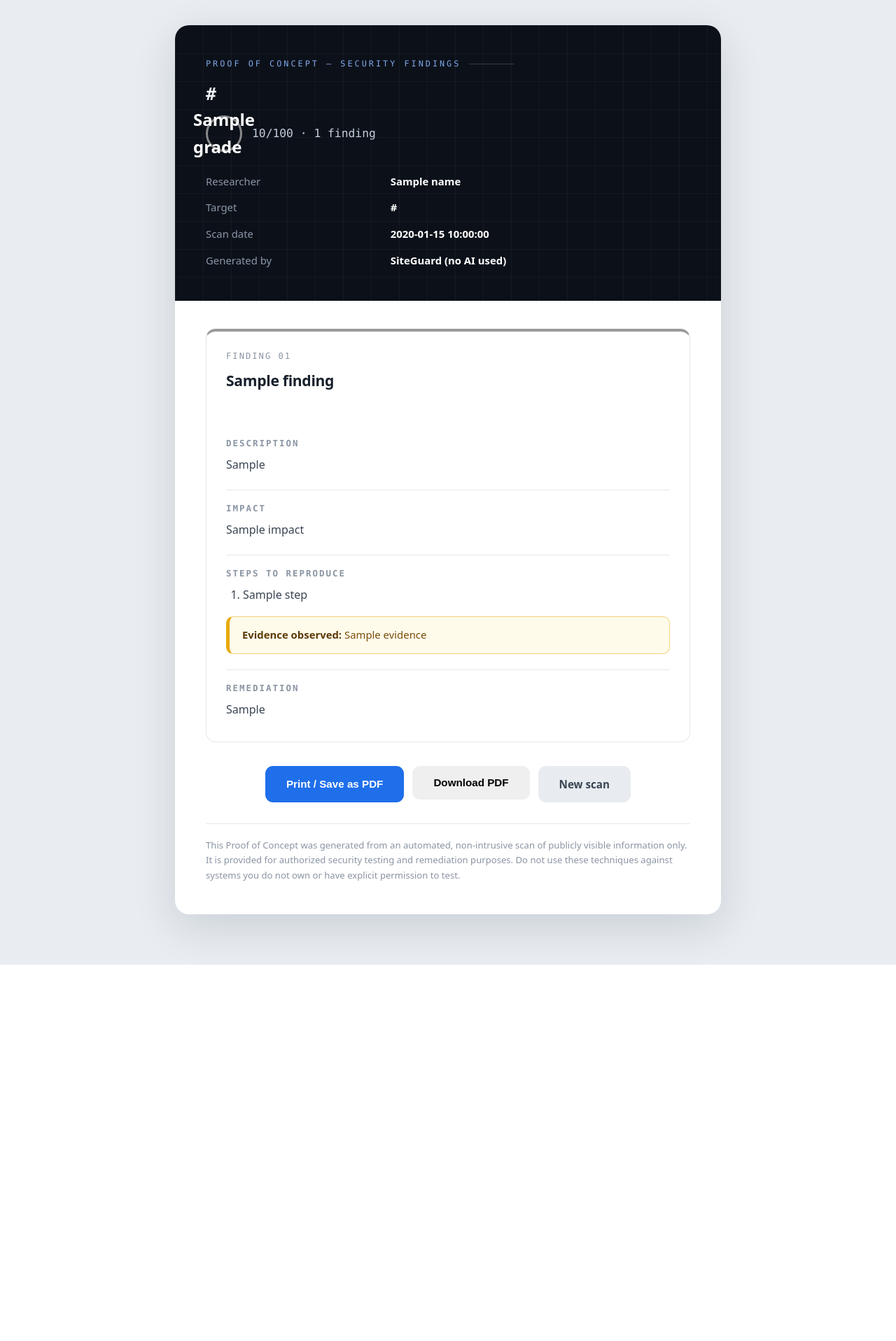
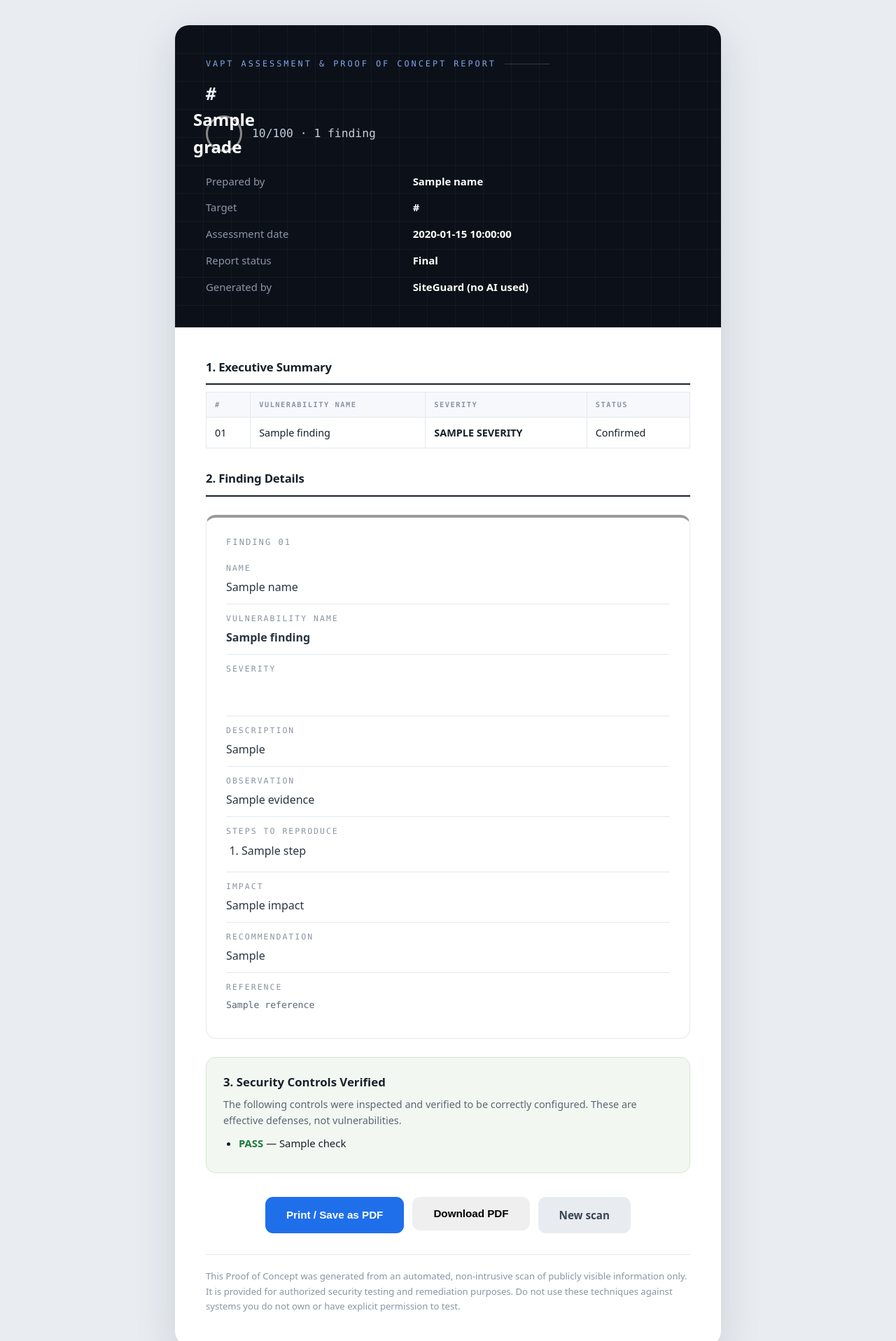
Before and after one commit to xorudra/siteguard, a Flask app: template templates/poc.html in a window 1280 px wide. Shown: the top 1917 px of the page at 70% size. Before the commit the page ends 1379 px from the top, so only its background shows below. Run offline with Flask 3, Linux system fonts and the light colour scheme; the template is opened without the code that fills it: most values are stand-ins (such as "Sample title", 1, 10 or a date in 2020).

Commit message:
PoC: VAPT report format (name/vuln/severity/description/observation/steps/impact/recommendation/reference) + exec summary + verified controls

```diff
--- a/app.py
+++ b/app.py
@@ -169,6 +169,23 @@ class _PocPDF(FPDF):
         self.cell(0, 8, f"Page {self.page_no()}/{{nb}}", align="C")
 
 
+# --- Reference links per finding key (OWASP / CWE) for the PoC report.
+REFERENCES = {
+    "https": "OWASP Transport Layer Protection Cheat Sheet; https://cheatsheetseries.owasp.org/cheatsheets/Transport_Layer_Protection_Cheat_Sheet.html",
+    "http-redirect": "OWASP HTTP Strict Transport Security Cheat Sheet; https://cheatsheetseries.owasp.org/cheatsheets/HTTP_Strict_Transport_Security_Cheat_Sheet.html",
+    "hsts": "OWASP HTTP Strict Transport Security Cheat Sheet; https://cheatsheetseries.owasp.org/cheatsheets/HTTP_Strict_Transport_Security_Cheat_Sheet.html",
+    "clickjacking": "OWASP Clickjacking Defense Cheat Sheet; https://cheatsheetseries.owasp.org/cheatsheets/Clickjacking_Defense_Cheat_Sheet.html",
+    "csp": "OWASP Content Security Policy Cheat Sheet; https://cheatsheetseries.owasp.org/cheatsheets/Content_Security_Policy_Cheat_Sheet.html",
+    "server-version": "CWE-200 Exposure of Sensitive Information; https://cwe.mitre.org/data/definitions/200.html",
+    "x-powered-by": "CWE-200 Exposure of Sensitive Information; https://cwe.mitre.org/data/definitions/200.html",
+    "cert-expired": "OWASP Certificate and Public Key Pinning; https://owasp.org/www-community/controls/Certificate_and_Public_Key_Pinning",
+    "cert-expiring": "OWASP Certificate and Public Key Pinning; https://owasp.org/www-community/controls/Certificate_and_Public_Key_Pinning",
+    "git": "CWE-538 File and Directory Information Exposure; https://cwe.mitre.org/data/definitions/538.html",
+    "env": "CWE-538 File and Directory Information Exposure; https://cwe.mitre.org/data/definitions/538.html",
+    "wp-login": "OWASP WordPress Security Implementation Guideline; https://owasp.org/www-project-wordpress-security-implementation-guideline/",
+}
+
+
 def _poc_details(report):
     details = []
     for f in report["findings"]:
@@ -179,6 +196,7 @@ def _poc_details(report):
             "impact": d.get("impact", ""),
             "repro": [s.replace("TARGET", host) for s in d.get("repro", [])],
             "evidence": d.get("evidence", ""),
+            "reference": REFERENCES.get(f.get("key", ""), ""),
         })
     return details
 
@@ -191,24 +209,41 @@ def _build_poc_pdf(report, name, details):
     pdf.set_margins(20, 18, 20)
     pdf.add_page()
 
+    def _field(label, body):
+        if not body:
+            return
+        pdf.set_font("helvetica", "B", 9)
+        pdf.set_text_color(*muted)
+        pdf.cell(0, 6, _pdf_sanitize(label.upper()),
+                 new_x="LMARGIN", new_y="NEXT")
+        pdf.set_font("helvetica", "", 10)
+        pdf.set_text_color(*ink)
+        pdf.multi_cell(0, 5.5, _pdf_sanitize(body),
+                       new_x="LMARGIN", new_y="NEXT", align="L")
+        pdf.ln(2)
+
+    def _section_head(text):
+        if pdf.get_y() > 245:
+            pdf.add_page()
+        pdf.set_font("helvetica", "B", 13)
+        pdf.set_text_color(*ink)
+        pdf.cell(0, 9, _pdf_sanitize(text), new_x="LMARGIN", new_y="NEXT")
+        pdf.ln(2)
+
+    # ---- report header ----
     pdf.set_font("helvetica", "B", 9)
     pdf.set_text_color(*muted)
-    pdf.cell(0, 6, "PROOF OF CONCEPT - SECURITY FINDINGS",
+    pdf.cell(0, 6, "VAPT ASSESSMENT & PROOF OF CONCEPT REPORT",
              new_x="LMARGIN", new_y="NEXT")
     pdf.set_font("helvetica", "B", 20)
     pdf.set_text_color(*ink)
     pdf.multi_cell(0, 9, _pdf_sanitize(report["url"]),
-                   new_x="LMARGIN", new_y="NEXT")
-    n = len(report["findings"])
-    pdf.set_font("helvetica", "", 12)
-    pdf.cell(0, 8, _pdf_sanitize(
-        f"Grade {report['grade']}  |  {report['score']}/100  |  "
-        f"{n} finding{'s' if n != 1 else ''}"),
-        new_x="LMARGIN", new_y="NEXT")
+                   new_x="LMARGIN", new_y="NEXT", align="L")
     pdf.ln(4)
     pdf.set_font("helvetica", "", 10)
-    for label, val in (("Researcher", name), ("Target", report["url"]),
-                       ("Scan date", report["scanned_at"]),
+    for label, val in (("Prepared by", name), ("Target", report["url"]),
+                       ("Assessment date", report["scanned_at"]),
+                       ("Report status", "Final"),
                        ("Generated by", "SiteGuard (no AI used)")):
         pdf.set_text_color(*muted)
         pdf.cell(36, 6, _pdf_sanitize(label))
@@ -220,41 +255,59 @@ def _build_poc_pdf(report, name, details):
     pdf.line(20, pdf.get_y(), 190, pdf.get_y())
     pdf.ln(8)
 
+    # ---- 1. executive summary ----
+    _section_head("1. Executive Summary")
     for i, d in enumerate(details, 1):
         f = d["finding"]
-        sev = SEV_LABEL.get(f.get("severity", ""), "")
+        pdf.set_font("helvetica", "", 10)
+        pdf.set_text_color(*ink)
+        pdf.multi_cell(0, 6, _pdf_sanitize(
+            f"{i:02d}. {f.get('title', '')} "
+            f"[{f.get('severity', '').upper()}] - Confirmed"),
+            new_x="LMARGIN", new_y="NEXT", align="L")
+    pdf.ln(4)
+
+    # ---- 2. finding details ----
+    _section_head("2. Finding Details")
+    for i, d in enumerate(details, 1):
+        f = d["finding"]
         if pdf.get_y() > 230:
             pdf.add_page()
-        pdf.set_font("helvetica", "B", 9)
-        pdf.set_text_color(*muted)
-        pdf.cell(0, 6, _pdf_sanitize(f"FINDING {i:02d} - {sev.upper()}"),
+        pdf.set_font("helvetica", "B", 12)
+        pdf.set_text_color(*ink)
+        pdf.cell(0, 8, _pdf_sanitize(f"Finding {i:02d}"),
                  new_x="LMARGIN", new_y="NEXT")
-        pdf.set_font("helvetica", "B", 14)
+        pdf.ln(1)
+        _field("Name", name)
+        _field("Vulnerability Name", f.get("title", ""))
+        _field("Severity", f.get("severity", "").upper())
+        _field("Description", f.get("what_it_means", ""))
+        _field("Observation", d.get("evidence", ""))
+        if d.get("repro"):
+            _field("Steps to reproduce",
+                   "\n".join(f"{j + 1}. {s}"
+                             for j, s in enumerate(d["repro"])))
+        _field("Impact", d.get("impact", ""))
+        _field("Recommendation", f.get("how_to_fix", ""))
+        _field("Reference", d.get("reference", ""))
+        pdf.ln(4)
+
+    # ---- 3. security controls verified ----
+    passed = [c for c in report.get("checks", [])
+              if c.get("status") == "passed"]
+    if passed:
+        _section_head("3. Security Controls Verified")
+        pdf.set_font("helvetica", "", 10)
         pdf.set_text_color(*ink)
-        pdf.multi_cell(0, 7.5, _pdf_sanitize(f.get("title", "")),
-                       new_x="LMARGIN", new_y="NEXT")
+        pdf.multi_cell(0, 5.5, _pdf_sanitize(
+            "The following controls were inspected and verified to be "
+            "correctly configured. They are effective defenses, not "
+            "vulnerabilities."), new_x="LMARGIN", new_y="NEXT", align="L")
         pdf.ln(2)
-        sections = (
-            ("DESCRIPTION", f.get("what_it_means", "")),
-            ("IMPACT", d.get("impact", "")),
-            ("STEPS TO REPRODUCE", "\n".join(
-                f"{j + 1}. {s}" for j, s in enumerate(d.get("repro", [])))),
-            ("EVIDENCE", d.get("evidence", "")),
-            ("REMEDIATION", f.get("how_to_fix", "")),
-        )
-        for head, body in sections:
-            if not body:
-                continue
-            pdf.set_font("helvetica", "B", 9)
-            pdf.set_text_color(*muted)
-            pdf.cell(0, 6, _pdf_sanitize(head),
-                     new_x="LMARGIN", new_y="NEXT")
-            pdf.set_font("helvetica", "", 10)
-            pdf.set_text_color(*ink)
-            pdf.multi_cell(0, 5.5, _pdf_sanitize(body),
-                           new_x="LMARGIN", new_y="NEXT")
-            pdf.ln(2)
-        pdf.ln(5)
+        for c in passed:
+            pdf.cell(0, 6, _pdf_sanitize(f"PASS - {c.get('name', '')}"),
+                     new_x="LMARGIN", new_y="NEXT", align="L")
+        pdf.ln(4)
 
     pdf.set_font("helvetica", "", 9)
     pdf.set_text_color(*muted)
@@ -263,7 +316,7 @@ def _build_poc_pdf(report, name, details):
         "scan of publicly visible information only. It is provided for "
         "authorized security testing and remediation purposes. Do not use "
         "these techniques against systems you do not own or have explicit "
-        "permission to test."), new_x="LMARGIN", new_y="NEXT")
+        "permission to test."), new_x="LMARGIN", new_y="NEXT", align="L")
     return bytes(pdf.output())
 
 # --- simple in-memory rate limiting: 10 scans / hour per IP ---
--- a/templates/poc.html
+++ b/templates/poc.html
@@ -50,14 +50,26 @@
   .finding .fnum{font-family:var(--mono); font-size:.76em; letter-spacing:2px; color:var(--faint); text-transform:uppercase; margin:0 0 8px}
   .finding h2{margin:0 0 4px; font-size:1.32em; letter-spacing:-.3px}
   .pill{display:inline-block; color:#fff; font-size:.76em; font-weight:700; padding:5px 13px; border-radius:20px; letter-spacing:.6px; text-transform:uppercase; margin:10px 0 2px}
-  .finding h3{font-family:var(--mono); font-size:.78em; text-transform:uppercase; letter-spacing:2px; color:var(--faint); margin:22px 0 8px; padding-top:16px; border-top:1px solid var(--line)}
-  .finding h3:first-of-type{border-top:0; padding-top:0; margin-top:18px}
-  .finding p{margin:6px 0; color:#3a4553}
-  .finding ol{margin:8px 0; padding-left:24px; color:#3a4553}
-  .finding li{margin:7px 0}
+  .sec-head{font-size:1.05em; letter-spacing:-.2px; margin:30px 0 10px; padding-bottom:10px; border-bottom:2px solid var(--ink)}
+  table.summary{width:100%; border-collapse:collapse; margin:6px 0 8px; font-size:.9em}
+  table.summary th{font-family:var(--mono); font-size:.72em; text-transform:uppercase; letter-spacing:1.5px; color:var(--faint); text-align:left; padding:9px 12px; border:1px solid var(--line); background:#f6f8fb}
+  table.summary td{padding:10px 12px; border:1px solid var(--line); vertical-align:top}
+  table.summary td.sev{font-weight:800; white-space:nowrap}
+  dl.fields{margin:16px 0 0}
+  dl.fields > div{padding:11px 0; border-top:1px solid var(--line)}
+  dl.fields > div:first-child{border-top:0; padding-top:2px}
+  dl.fields dt{font-family:var(--mono); font-size:.72em; text-transform:uppercase; letter-spacing:2px; color:var(--faint); margin:0 0 5px}
+  dl.fields dd{margin:0; color:#2b3542; overflow-wrap:anywhere}
+  dl.fields dd ol{margin:6px 0; padding-left:22px}
+  dl.fields dd li{margin:6px 0}
+  dl.fields dd.ref{font-family:var(--mono); font-size:.82em; color:var(--muted)}
+  .controls{background:#f2f8f1; border:1px solid #d5e6d2; border-radius:14px; padding:22px 24px; margin:26px 0}
+  .controls h2{margin:0 0 6px; font-size:1.05em}
+  .controls p{margin:0 0 10px; font-size:.9em; color:var(--muted)}
+  .controls ul{margin:0; padding-left:22px}
+  .controls li{margin:7px 0; font-size:.93em}
+  .pass{color:#1d7a3a; font-weight:800}
   code{background:#f1f4f8; border:1px solid #e0e5ec; border-radius:6px; padding:2px 8px; font-size:.87em; font-family:var(--mono); word-break:break-all; color:#243044}
-  .evidence{background:#fffbeb; border:1px solid #f3d27a; border-left:5px solid #e8a90c; border-radius:10px; padding:14px 18px; margin-top:18px; font-size:.93em; color:#7a4d0b}
-  .evidence b{color:#5c3a06}
   .toolbar{display:flex; gap:12px; justify-content:center; margin:34px 0 8px; flex-wrap:wrap}
   .toolbar button,.toolbar a{
     padding:14px 30px; font-size:.95em; font-weight:700; border-radius:11px; cursor:pointer;
@@ -88,11 +100,19 @@
     .body{padding:0}
     .finding{break-inside:avoid; border:1px solid #bbb; border-radius:0; box-shadow:none; padding:16px 18px}
     .finding .fnum{color:#777}
-    .finding h3{color:#555}
     .finding p,.finding li{color:#222}
+    .sec-head{color:#111; border-bottom-color:#111}
+    table.summary th,table.summary td{border-color:#999; color:#111}
+    table.summary th{background:#fff}
+    table.summary td.sev{color:#111}
+    dl.fields dt{color:#555}
+    dl.fields dd{color:#111}
+    dl.fields dd.ref{color:#333}
+    .controls{background:#fff !important; border:1px solid #999}
+    .controls h2,.controls li{color:#111}
+    .controls p{color:#555}
+    .pass{color:#111 !important}
     .pill{background:none !important; color:#111 !important; border:1px solid #555}
-    .evidence{background:#fff !important; border:1px solid #999; color:#333}
-    .evidence b{color:#111}
     code{background:#fff; border:1px solid #999; color:#111}
     .disclaimer{color:#555}
   }
@@ -103,52 +123,77 @@
 <div class="wrap">
   <div class="sheet">
     <div class="cover">
-      <p class="kicker">Proof of Concept &mdash; Security Findings</p>
+      <p class="kicker">VAPT Assessment &amp; Proof of Concept Report</p>
       <h1>{{ r.url }}</h1>
       <div class="grade-line">
         <span class="grade" style="border-color:{{ grade_color }};color:#fff">{{ r.grade }}</span>
         <span class="score">{{ r.score }}/100 &middot; {{ details|length }} finding{{ 's' if details|length != 1 }}</span>
       </div>
       <table>
-        <tr><td>Researcher</td><td class="v">{{ name }}</td></tr>
+        <tr><td>Prepared by</td><td class="v">{{ name }}</td></tr>
         <tr><td>Target</td><td class="v">{{ r.url }}</td></tr>
-        <tr><td>Scan date</td><td class="v">{{ r.scanned_at }}</td></tr>
+        <tr><td>Assessment date</td><td class="v">{{ r.scanned_at }}</td></tr>
+        <tr><td>Report status</td><td class="v">Final</td></tr>
         <tr><td>Generated by</td><td class="v">SiteGuard (no AI used)</td></tr>
       </table>
     </div>
     <div class="body">
+      <h2 class="sec-head">1. Executive Summary</h2>
+      <table class="summary">
+        <tr><th>#</th><th>Vulnerability Name</th><th>Severity</th><th>Status</th></tr>
+        {% for d in details %}
+        <tr>
+          <td>{{ "%02d"|format(loop.index) }}</td>
+          <td>{{ d.finding.title }}</td>
+          <td class="sev" style="color:{{ sev_color[d.finding.severity] }}">{{ d.finding.severity|upper }}</td>
+          <td>Confirmed</td>
+        </tr>
+        {% endfor %}
+      </table>
+
+      <h2 class="sec-head">2. Finding Details</h2>
       {% for d in details %}
       {% set f = d.finding %}
       <div class="finding sev-{{ f.severity }}">
         <p class="fnum">Finding {{ "%02d"|format(loop.index) }}</p>
-        <h2>{{ f.title }}</h2>
-        <span class="pill" style="background:{{ sev_color[f.severity] }}">{{ sev_label[f.severity] }} &middot; {{ f.severity|upper }}</span>
-
-        <h3>Description</h3>
-        <p>{{ f.what_it_means }}</p>
-
-        {% if d.impact %}
-        <h3>Impact</h3>
-        <p>{{ d.impact }}</p>
+        <dl class="fields">
+          <div><dt>Name</dt><dd>{{ name }}</dd></div>
+          <div><dt>Vulnerability Name</dt><dd><b>{{ f.title }}</b></dd></div>
+          <div><dt>Severity</dt><dd><span class="pill" style="background:{{ sev_color[f.severity] }}">{{ f.severity|upper }} &middot; {{ sev_label[f.severity] }}</span></dd></div>
+          <div><dt>Description</dt><dd>{{ f.what_it_means }}</dd></div>
+          {% if d.evidence %}
+          <div><dt>Observation</dt><dd>{{ d.evidence }}</dd></div>
           {% endif %}
-
           {% if d.repro %}
-        <h3>Steps to reproduce</h3>
-        <ol>
+          <div><dt>Steps to reproduce</dt><dd><ol>
             {% for step in d.repro %}
             <li>{{ step }}</li>
             {% endfor %}
-        </ol>
+          </ol></dd></div>
           {% endif %}
-
-        {% if d.evidence %}
-        <div class="evidence"><b>Evidence observed:</b> {{ d.evidence }}</div>
+          {% if d.impact %}
+          <div><dt>Impact</dt><dd>{{ d.impact }}</dd></div>
           {% endif %}
-
-        <h3>Remediation</h3>
-        <p>{{ f.how_to_fix }}</p>
+          <div><dt>Recommendation</dt><dd>{{ f.how_to_fix }}</dd></div>
+          {% if d.reference %}
+          <div><dt>Reference</dt><dd class="ref">{{ d.reference }}</dd></div>
+          {% endif %}
+        </dl>
       </div>
       {% endfor %}
+
+      {% set passed = r.checks|selectattr("status", "equalto", "passed")|list %}
+      {% if passed %}
+      <div class="controls">
+        <h2>3. Security Controls Verified</h2>
+        <p>The following controls were inspected and verified to be correctly configured. These are effective defenses, not vulnerabilities.</p>
+        <ul>
+          {% for c in passed %}
+          <li><span class="pass">PASS</span> &mdash; {{ c.name }}</li>
+          {% endfor %}
+        </ul>
+      </div>
+      {% endif %}
 
       <div class="toolbar">
         <button class="print" id="printBtn">Print / Save as PDF</button>
```
Lines whose indentation alone changed are shown as unchanged.
